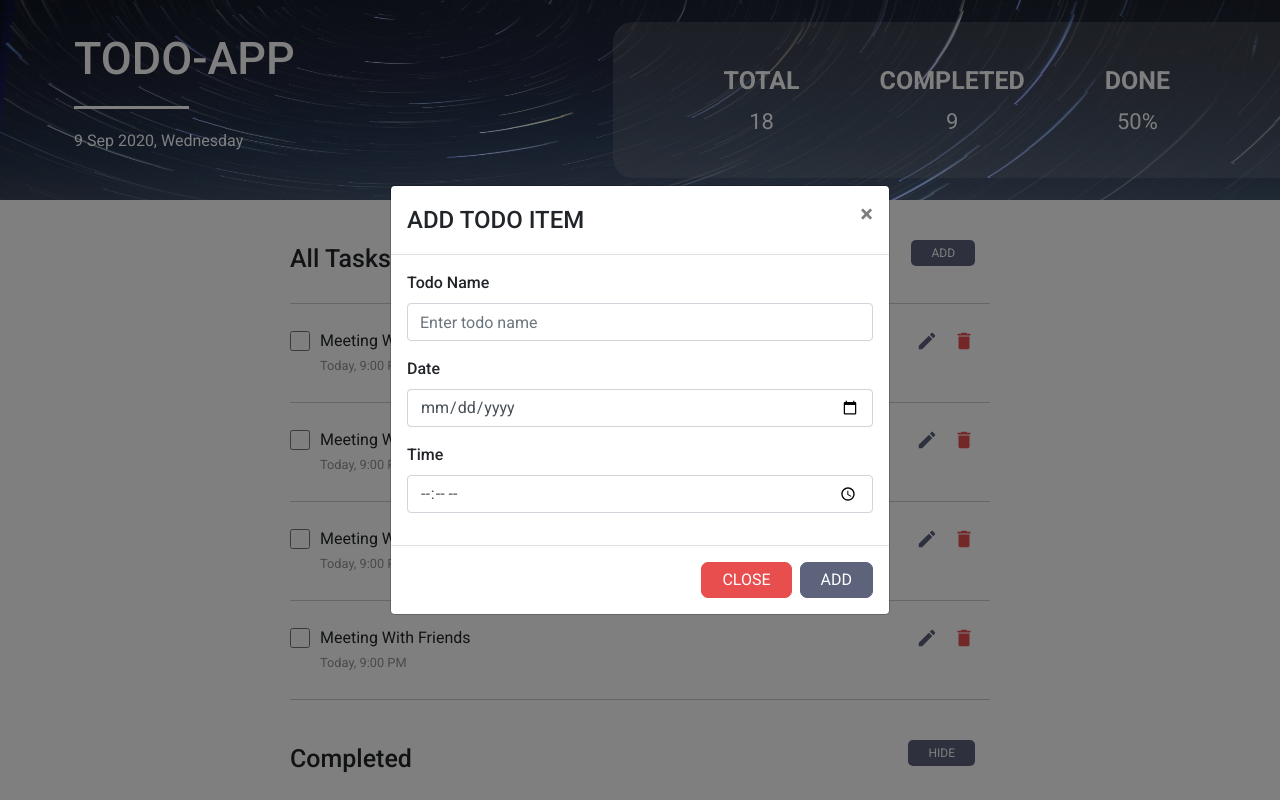
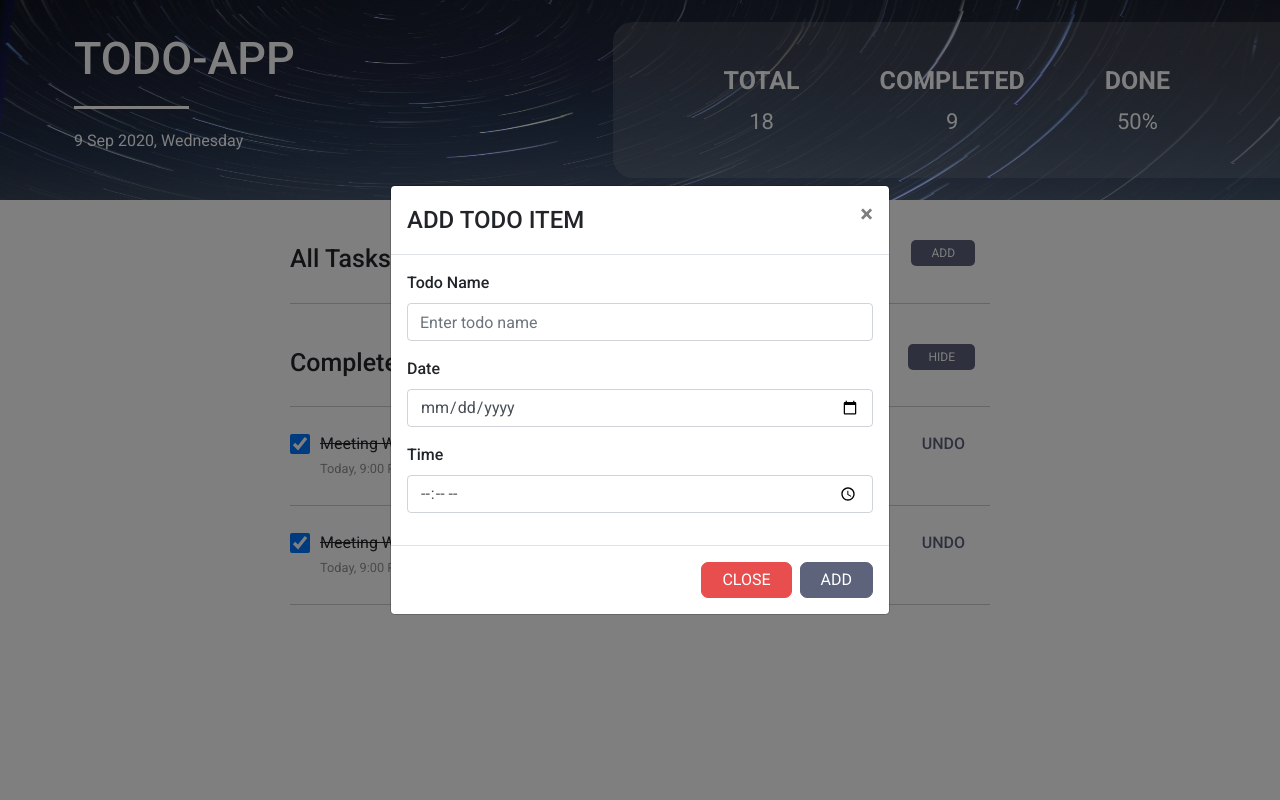
Before and after one commit to cheakimsemao/react-js-todo-app, a React (Create React App) app: page / in a window 1280 px wide. Both pictures are taken after a click on the button "ADD". Shown: the top 800 px of the page. Built offline with nearby package versions, Linux system fonts and the light colour scheme.

Commit message:
Implemented Add Todos

```diff
--- a/src/App.css
+++ b/src/App.css
@@ -104,9 +104,8 @@ body {
 
 /* All Tasks */
 
-#all-tasks,
-#completed-tasks {
-    margin: 40px auto 0;
+#all-tasks {
+    margin: 0 auto;
     width: 700px;
 }
 
@@ -186,6 +185,12 @@ input[type='checkbox'] {
 }
 
 /* Completed Tasks */
+
+#completed-tasks,
+#add-todo {
+    margin: 40px auto 0;
+    width: 700px;
+}
 
 .undo-task {
     color: #5c637b;
--- a/src/App.js
+++ b/src/App.js
@@ -1,14 +1,19 @@
-import React from 'react';
+import React, { useState } from 'react';
 import './App.css';
 import Header from './components/Header';
-import AllTasks from './components/AllTasks';
+import AllTasks from './components/AllTodos';
 import CompletedTasks from './components/CompletedTasks';
+import AddTodo from './components/AddTodo';
 
 function App() {
+    const [inputText, setInputText] = useState('');
+    const [todos, setTodos] = useState([]);
+
     return (
         <>
             <Header />
-            <AllTasks />
+            <AddTodo inputText={inputText} setInputText={setInputText} todos={todos} setTodos={setTodos} />
+            <AllTasks todos={todos} />
             <CompletedTasks />
         </>
     );
--- /dev/null
+++ b/src/components/AddTodo.js
@@ -0,0 +1,71 @@
+import React, { useState } from 'react';
+import { Modal, Button, Form } from 'react-bootstrap';
+
+const AddTodo = ({ inputText, setInputText, todos, setTodos }) => {
+    const [show, setShow] = useState(false);
+    const handleClose = () => setShow(false);
+    const handleShow = () => setShow(true);
+
+    const inputTextHandler = (e) => {
+        setInputText(e.target.value);
+    };
+
+    const addTodoHandler = (e) => {
+        e.preventDefault();
+        setTodos([...todos, { id: Math.random() * 1000, text: inputText, completed: false }]);
+        setInputText('');
+        handleClose();
+    };
+
+    return (
+        <div id='add-todo'>
+            <div className='flex-container'>
+                <div>
+                    <p className='allTasks-title'>All Tasks</p>
+                </div>
+                <div>
+                    <button className='add-btn' onClick={handleShow}>
+                        ADD
+                    </button>
+                    <Modal show={show} onHide={handleClose} centered>
+                        <Modal.Header closeButton>
+                            <Modal.Title>ADD TODO ITEM</Modal.Title>
+                        </Modal.Header>
+                        <Modal.Body closeButton>
+                            <Form>
+                                <Form.Group>
+                                    <Form.Label>Todo Name</Form.Label>
+                                    <Form.Control
+                                        value={inputText}
+                                        onChange={inputTextHandler}
+                                        type='text'
+                                        placeholder='Enter todo name'
+                                    />
+                                </Form.Group>
+                                <Form.Group>
+                                    <Form.Label>Date</Form.Label>
+                                    <Form.Control type='date' />
+                                </Form.Group>
+                                <Form.Group>
+                                    <Form.Label>Time</Form.Label>
+                                    <Form.Control type='time' />
+                                </Form.Group>
+                            </Form>
+                        </Modal.Body>
+                        <Modal.Footer>
+                            <Button onClick={handleClose} id='modal-close'>
+                                CLOSE
+                            </Button>
+                            <Button onClick={addTodoHandler} id='modal-add'>
+                                ADD
+                            </Button>
+                        </Modal.Footer>
+                    </Modal>
+                </div>
+            </div>
+            <hr className='task-line' />
+        </div>
+    );
+};
+
+export default AddTodo;
--- a/src/components/AllTasks.js
+++ /dev/null
@@ -1,121 +0,0 @@
-import React, { useState } from 'react';
-import { MdEdit, MdDelete } from 'react-icons/md';
-import { Modal, Button, Form } from 'react-bootstrap';
-
-const AllTasks = () => {
-    const [show, setShow] = useState(false);
-
-    const handleClose = () => setShow(false);
-    const handleShow = () => setShow(true);
-
-    return (
-        <div id='all-tasks'>
-            <div className='flex-container'>
-                <div>
-                    <p className='allTasks-title'>All Tasks</p>
-                </div>
-                <div>
-                    <button className='add-btn' onClick={handleShow}>
-                        ADD
-                    </button>
-                    <Modal show={show} onHide={handleClose} centered>
-                        <Modal.Header closeButton>
-                            <Modal.Title>ADD TODO ITEM</Modal.Title>
-                        </Modal.Header>
-                        <Modal.Body closeButton>
-                            <Form>
-                                <Form.Group controlId='formBasicEmail'>
-                                    <Form.Label>Todo Name</Form.Label>
-                                    <Form.Control type='email' placeholder='Enter todo name' />
-                                </Form.Group>
-                                <Form.Group controlId='formBasicPassword'>
-                                    <Form.Label>Date</Form.Label>
-                                    <Form.Control type='date' />
-                                </Form.Group>
-                                <Form.Group controlId='formBasicPassword'>
-                                    <Form.Label>Time</Form.Label>
-                                    <Form.Control type='time' />
-                                </Form.Group>
-                            </Form>
-                        </Modal.Body>
-                        <Modal.Footer>
-                            <Button onClick={handleClose} id='modal-close'>
-                                CLOSE
-                            </Button>
-                            <Button onClick={handleClose} id='modal-add'>
-                                ADD
-                            </Button>
-                        </Modal.Footer>
-                    </Modal>
-                </div>
-            </div>
-            <hr className='task-line' />
-            <div className='flex-container'>
-                <div className='todo-item'>
-                    <input type='checkbox' />
-                    <span>Meeting With Friends</span>
-                </div>
-                <div>
-                    <a type='button'>
-                        <MdEdit className='edit-icon' />
-                    </a>
-                    <a type='button'>
-                        <MdDelete className='delete-icon' />
-                    </a>
-                </div>
-            </div>
-            <small className='deadline'>Today, 9:00 PM</small>
-            <hr className='task-line' />
-            <div className='flex-container'>
-                <div className='todo-item'>
-                    <input type='checkbox' />
-                    <span>Meeting With Friends</span>
-                </div>
-                <div>
-                    <a type='button'>
-                        <MdEdit className='edit-icon' />
-                    </a>
-                    <a type='button'>
-                        <MdDelete className='delete-icon' />
-                    </a>
-                </div>
-            </div>
-            <small className='deadline'>Today, 9:00 PM</small>
-            <hr className='task-line' />
-            <div className='flex-container'>
-                <div className='todo-item'>
-                    <input type='checkbox' />
-                    <span>Meeting With Friends</span>
-                </div>
-                <div>
-                    <a type='button'>
-                        <MdEdit className='edit-icon' />
-                    </a>
-                    <a type='button'>
-                        <MdDelete className='delete-icon' />
-                    </a>
-                </div>
-            </div>
-            <small className='deadline'>Today, 9:00 PM</small>
-            <hr className='task-line' />
-            <div className='flex-container'>
-                <div className='todo-item'>
-                    <input type='checkbox' />
-                    <span>Meeting With Friends</span>
-                </div>
-                <div>
-                    <a type='button'>
-                        <MdEdit className='edit-icon' />
-                    </a>
-                    <a type='button'>
-                        <MdDelete className='delete-icon' />
-                    </a>
-                </div>
-            </div>
-            <small className='deadline'>Today, 9:00 PM</small>
-            <hr className='task-line' />
-        </div>
-    );
-};
-
-export default AllTasks;
--- /dev/null
+++ b/src/components/AllTodos.js
@@ -0,0 +1,17 @@
+import React from 'react';
+import Todo from './Todo';
+
+const AllTasks = ({ todos }) => {
+    console.log(todos);
+    return (
+        <div id='all-tasks'>
+            <div>
+                {todos.map((todo) => (
+                    <Todo text={todo.text} />
+                ))}
+            </div>
+        </div>
+    );
+};
+
+export default AllTasks;
--- /dev/null
+++ b/src/components/Todo.js
@@ -0,0 +1,27 @@
+import React from 'react';
+import { MdEdit, MdDelete } from 'react-icons/md';
+
+const Todo = ({ text }) => {
+    return (
+        <>
+            <div className='flex-container'>
+                <div className='todo-item'>
+                    <input type='checkbox' />
+                    <span>{text}</span>
+                </div>
+                <div>
+                    <a type='button'>
+                        <MdEdit className='edit-icon' />
+                    </a>
+                    <a type='button'>
+                        <MdDelete className='delete-icon' />
+                    </a>
+                </div>
+            </div>
+            <small className='deadline'>Today, 9:00 PM</small>
+            <hr className='task-line' />
+        </>
+    );
+};
+
+export default Todo;
```
